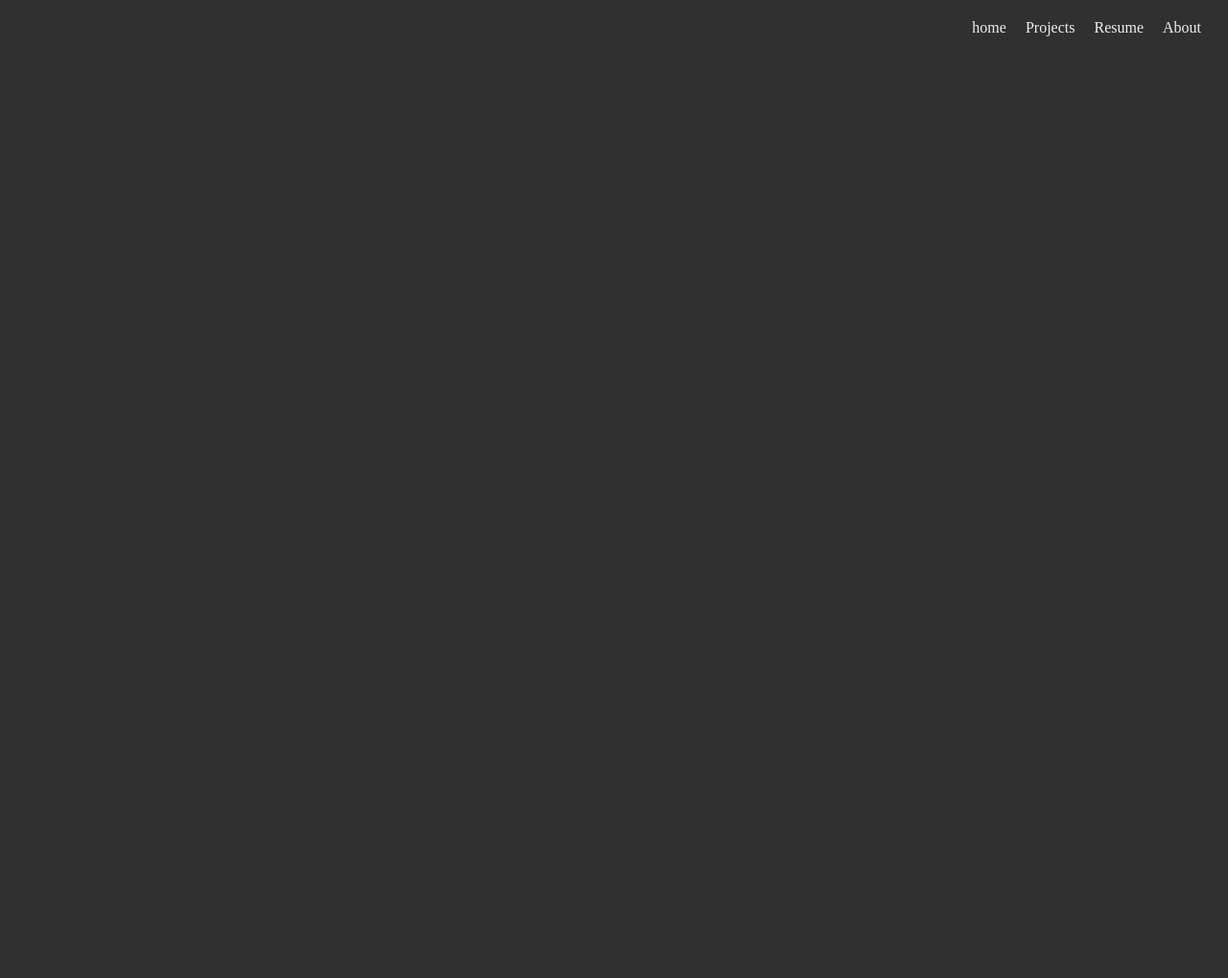
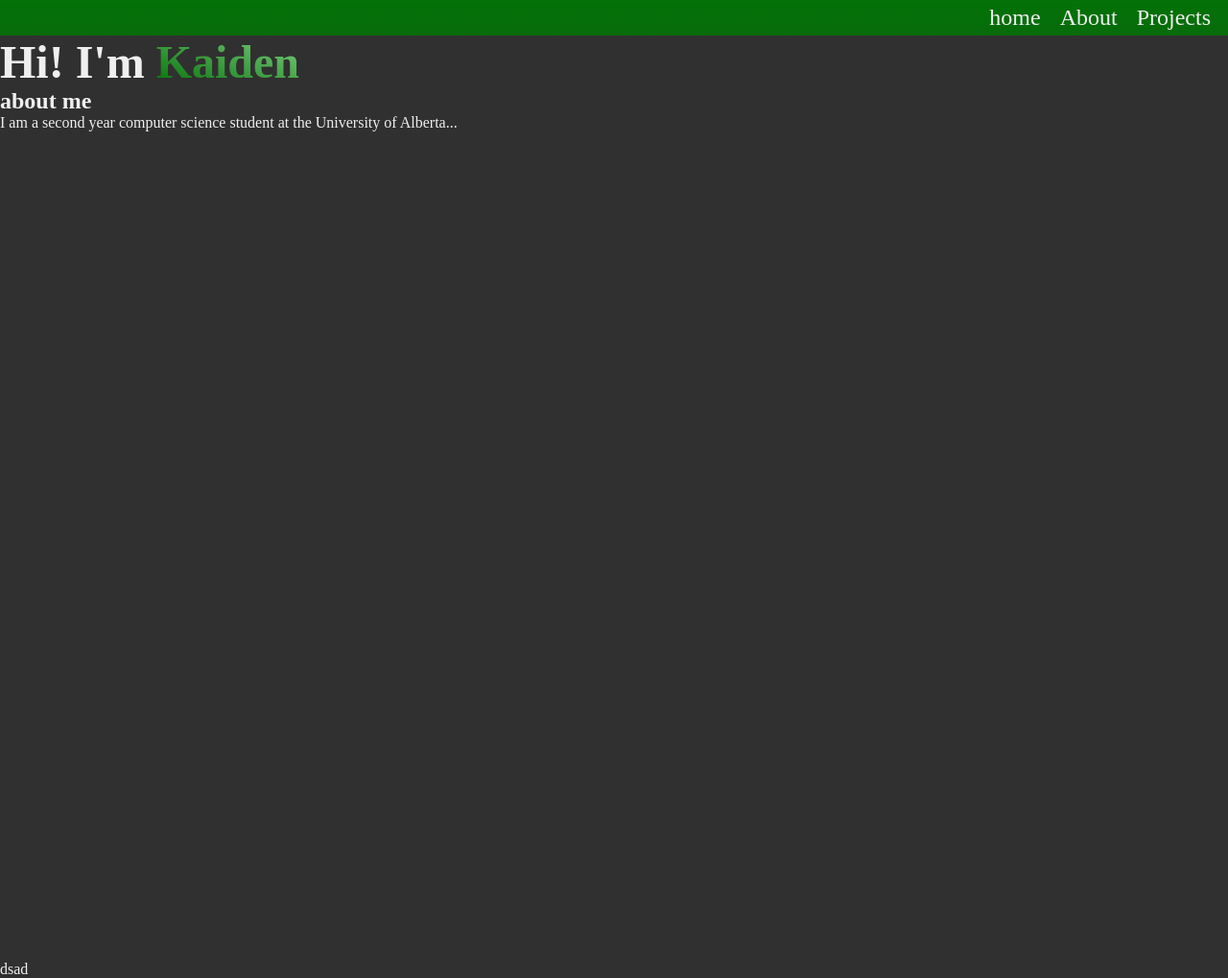
Before and after one commit to kaiden-keane/kaiden-keane.github.io, a plain HTML site: page index.html in a window 1280 px wide. Shown: the whole page at 96% size. Before the commit the page ends 800 px from the top, so only its background shows below. Drawn offline with Linux system fonts and the light colour scheme.

Commit message:
changed up nav bar

```diff
--- a/index.html
+++ b/index.html
@@ -7,16 +7,20 @@
     <title>Kaiden Keane</title>
     <link rel="stylesheet" href="styles.css">
 </head>
-<body>
-    <header>
-        <nav>
-            <ul class="nav__menu">
-                <li><a href="#home">home</a></li>
-                <li><a href="#Projects">Projects</a></li>
-                <li><a href="#Resume">Resume</a></li>
-                <li><a href="#About">About</a></li>
-            </ul>
-        </nav>
-    </header>
+<body style="background-color: #303030;">
+    <nav>
+        <ul class="nav__menu">
+            <li><a href="#home">home</a></li>
+            <li><a href="#about">About</a></li>
+            <li><a href="#projects">Projects</a></li>
+        </ul>
+    </nav>
+    <h1 id="title">Hi! I'm <span>Kaiden</span></h1>
+    <h2 id="about">about me</h2>
+    <p>I am a second year computer science student at the University of Alberta... </p>
+    <br><br><br><br><br><br><br><br><br><br><br><br><br><br><br><br>
+    <br><br><br><br><br><br><br><br><br><br><br><br><br><br><br><br>
+    <br><br><br><br><br><br><br><br><br><br><br><br><br><br><br><br>
+    <p id="#about">dsad</p>
 </body>
 </html>
--- a/styles.css
+++ b/styles.css
@@ -2,26 +2,36 @@
     box-sizing: border-box;
     margin: 0;
     padding: 0;
-    background-color: #303030;
     color: #efefef;
 }
 
-li, a {
-    font-weight: 500;
-    font-size: 16px;
-    text-decoration: none;
-}
+nav {
+    /* idk if I will keep this */
+    /* background-color: #037207; */
+    background-image: linear-gradient(#037207, rgba(3, 114, 7, 0.9));
 
-header {
     position: sticky;
     display: flex;
     justify-content: flex-end;
     align-items: center;
-    padding: 20px 20px;
+    padding: 5px 10px;
+    top: 0;
+}
+
+#title {
+    font-size: 3rem;
+}
+
+#title span {
+    background-image: linear-gradient(to top right, #037207, #7ecd80);
+    background-clip: text;
+    color: transparent;
+
 }
 
 .nav__menu {
     list-style: none;
+
 }
 
 .nav__menu li {
@@ -29,8 +39,19 @@ header {
     padding: 0px 8px;
 }
 
-.nav__menu li a {
-    transition: all 0.2s ease 0s;
+.nav__menu a, .nav__menu p {
+    font-weight: 500;
+    font-size: 1.5rem;
+    text-decoration: none;
+}
+
+.nav__menu p {
+    color: #000000;
+
+}
+
+.nav__menu li a{
+    transition: all 0.3s ease 0s;
 }
 
 .nav__menu li a:hover {
```
